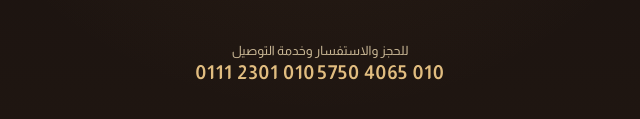
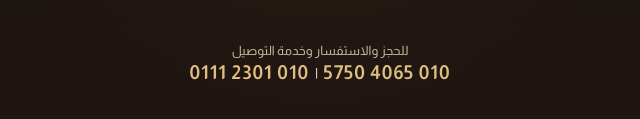
Before and after one commit to mostcale-glitch/mandi-menu, a plain HTML site: page index.html in a window 1280 px wide. Shown: the part 509-628 px from the top of the page, 320-960 px from the left. Drawn offline with Linux system fonts and the light colour scheme.

Commit message:
Update index.html

```diff
--- a/index.html
+++ b/index.html
@@ -182,6 +182,7 @@
     <div>
       <div class="label">للحجز والاستفسار وخدمة التوصيل</div>
       <a href="tel:01040655750" >010 4065 5750</a>
+      &nbsp;|&nbsp;
       <a href="tel:01023010111" >010 2301 0111</a>
     </div>
   </div>
```
